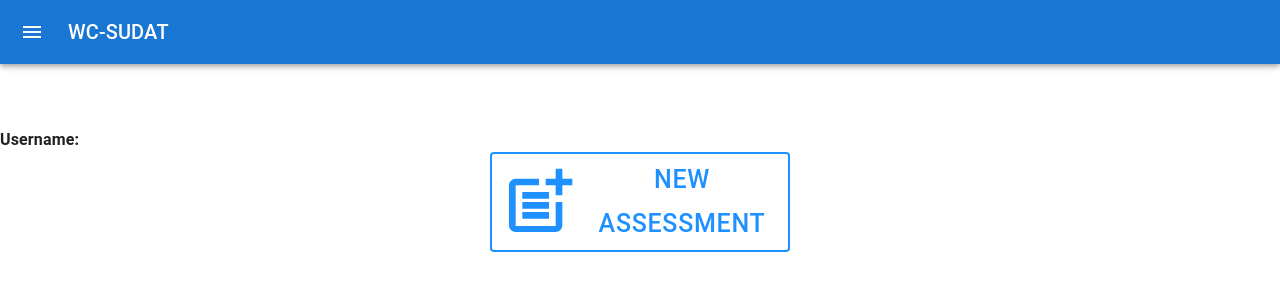
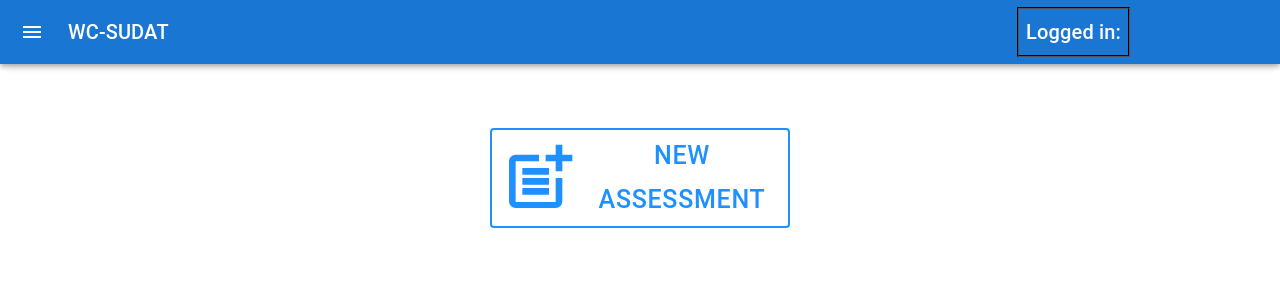
Before and after one commit to ElmarKenguerli/WC_SUDAT-WebApp, a React (Create React App) app: page /LandingPage in a window 1280 px wide. Shown: the top 300 px of the page. Built offline with nearby package versions, Linux system fonts and the light colour scheme.

Commit message:
Moved Username display to Header on Landing Page

```diff
--- a/src/Components/MuiDrawer.js
+++ b/src/Components/MuiDrawer.js
@@ -1,4 +1,4 @@
-import * as React from 'react';
+import React, {useState} from 'react'
 import { styled, useTheme } from '@mui/material/styles';
 import Box from '@mui/material/Box';
 import Drawer from '@mui/material/Drawer';
@@ -19,6 +19,11 @@ import ListItemText from '@mui/material/ListItemText';
 import InboxIcon from '@mui/icons-material/MoveToInbox';
 import MailIcon from '@mui/icons-material/Mail';
 
+let nameOfUser = "";
+
+export const setUsernameCaption = (uname) => {
+  nameOfUser = uname;
+}
 const drawerWidth = 240;
 
 const Main = styled('main', { shouldForwardProp: (prop) => prop !== 'open' })(
@@ -67,6 +72,7 @@ const DrawerHeader = styled('div')(({ theme }) => ({
 }));
 
 export default function PersistentDrawerLeft() {
+  const [username, setUsername] = useState('');
   const theme = useTheme();
   const [open, setOpen] = React.useState(false);
 
@@ -95,6 +101,10 @@ export default function PersistentDrawerLeft() {
           <Typography variant="h6" noWrap component="div">
             WC-SUDAT
           </Typography>
+          <Typography variant="h6" style={{position: "absolute", right: "150px", border : "2px groove black", padding: "7px"}} noWrap component="div">
+          Logged in: {nameOfUser}
+          </Typography>
+
         </Toolbar>
       </AppBar>
       <Drawer
--- a/src/Pages/LandingPage.js
+++ b/src/Pages/LandingPage.js
@@ -1,5 +1,5 @@
 import React, {useState} from 'react'
-//import MaterialUIDrawer from '../Components/MuiDrawer'
+
 import {useNavigate} from "react-router-dom";
 import MuiDrawer from '../Components/MuiDrawer'
 import StyledTableCell from '../Components/StyledTable';
@@ -7,8 +7,6 @@ import { IconButton } from '@mui/material';
 import PostAddTwoToneIcon from '@mui/icons-material/PostAddTwoTone';
 import Button from '@material-ui/core/Button';
 import Container from 'react-bootstrap/Container';
-import Row from 'react-bootstrap/Row';
-import Col from 'react-bootstrap/Col';
 import {Box} from '@mui/material';
 import DataGrid from "../Components/DataGrid"
 
@@ -27,12 +25,14 @@ export const LandingPage = () => {
   return (
     <div>
         <MuiDrawer/>
-        <div>
+
+        {/* <div>
           <label>
             <b>Username: </b>
             {nameOfUser}
           </label>
-        </div>
+        </div> */}
+
         <Box textAlign="center" >
           <Button
           size="large"
@@ -62,18 +62,6 @@ export const LandingPage = () => {
 
         </Box>
 
-
-          {/* <button
-        onClick={() => {
-          navigate("/Assessment");
-        }}
-      >
-        {" "}
-        Go to form
-      </button> */}
-
-      {/* <StyledTableCell/> */}
-
       </div>
   )
 }
--- a/src/Pages/Login.js
+++ b/src/Pages/Login.js
@@ -1,7 +1,8 @@
 import React, { useState } from 'react';
 import {useNavigate} from "react-router-dom";
 import '../App.css';
-import {setUsernameCaption} from "./LandingPage";
+//import {setUsernameCaption} from "./LandingPage";
+import {setUsernameCaption} from "../Components/MuiDrawer";
 
 // design
 import {
@@ -103,6 +104,7 @@ const Login = () => {
         onClick={() => {
           if (email !== "")
           {
+            //setUsernameCaption(email);
             setUsernameCaption(email);
             navigate("./LandingPage");
           }
```
